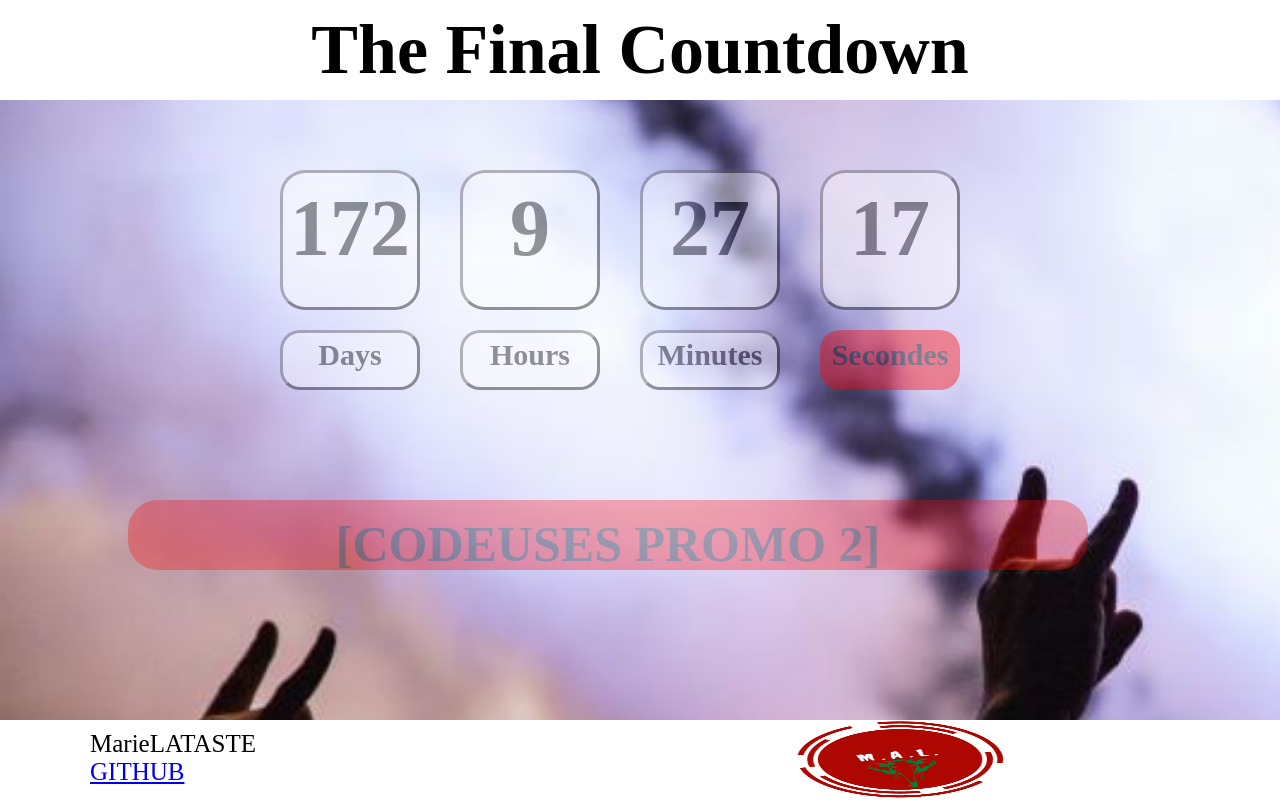
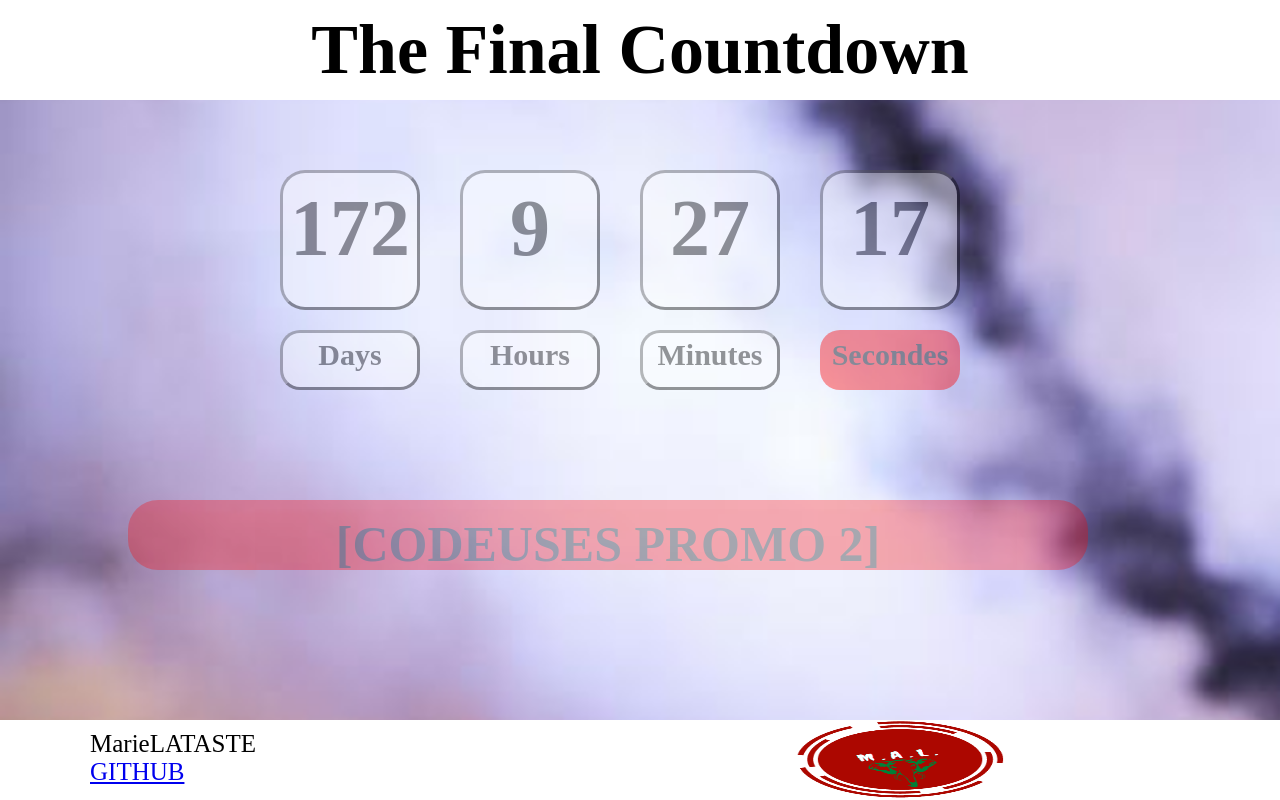
Before and after one commit to ikram2210/CHRONO, a plain HTML site: page index.html in a window 1280 px wide. Drawn offline with nearby package versions, Linux system fonts and the light colour scheme.

Commit message:
modifier css 2

```diff
--- a/CHRONO.css
+++ b/CHRONO.css
@@ -264,7 +264,7 @@ a{
      height: 80px;
 	}
 	body{
-   background-size: 150%;
+   background-size: 200%;
 	}
 	.bloc{
   width: auto;
```
